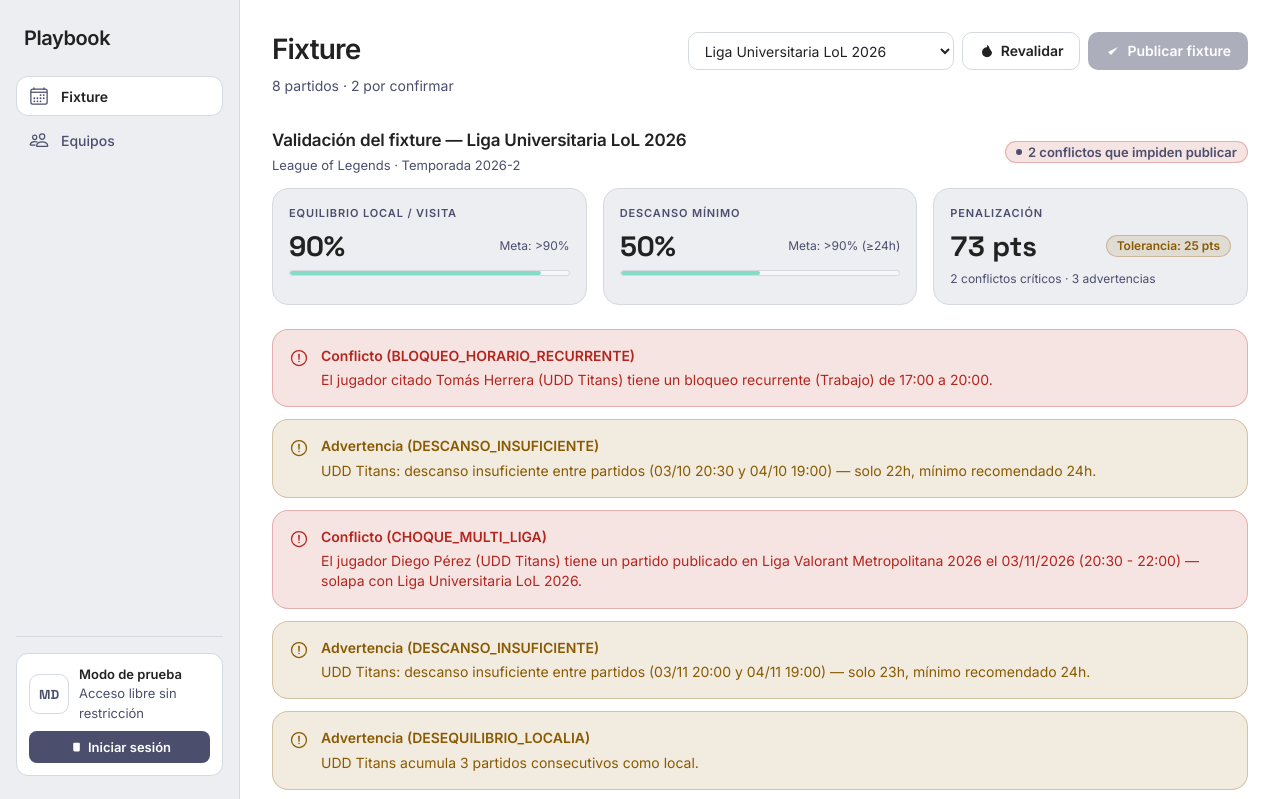
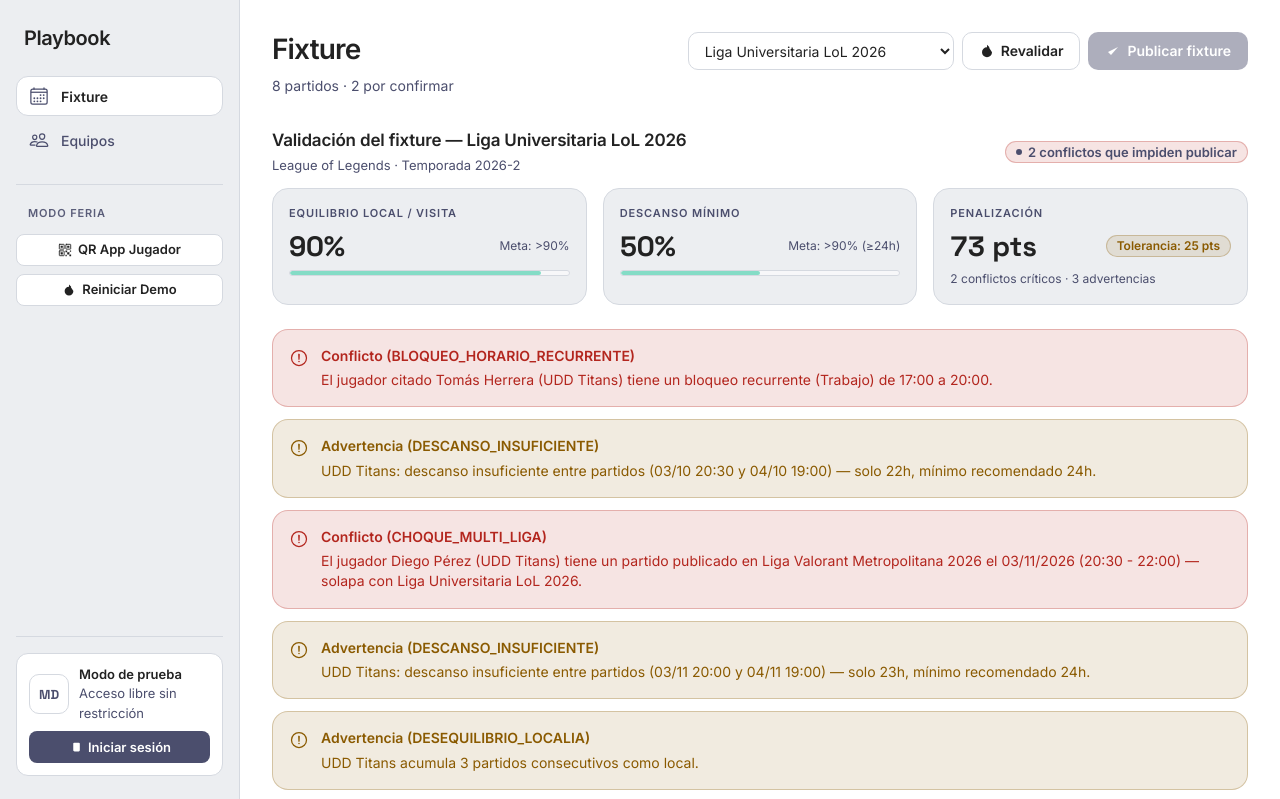
Before and after one commit to javituuu/Playbook_TecnologiasAPPs, a Laravel app: page / in a window 1280 px wide. Shown: the top 799 px of the page. Run offline with Laravel 12, Linux system fonts and the light colour scheme; data comes from the database, SQL or seed files in the repository.

Commit message:
feat: integracion feria de ciencias (tunel cloudflare, qr jugador y reset rapido)

```diff
--- a/ionic/playbook-jugador/src/app/login/login.page.ts
+++ b/ionic/playbook-jugador/src/app/login/login.page.ts
@@ -39,6 +39,12 @@ export class LoginPage implements OnInit, OnDestroy {
       .finally(() => { this.listo = true; this.cdr.detectChanges(); });
   }
 
+  entrarDemo(correo: string) {
+    this.email = correo;
+    this.password = 'password';
+    this.entrar();
+  }
+
   async entrar() {
     if (this.cargando || this.bloqueadoHasta > 0) return;
     this.cargando = true;
--- a/ionic/playbook-jugador/src/environments/environment.prod.ts
+++ b/ionic/playbook-jugador/src/environments/environment.prod.ts
@@ -1,5 +1,5 @@
 export const environment = {
   production: true,
-  // cambiar al desplegar
-  apiUrl: 'http://localhost:8000/api'
+  // En modo Feria / producción servida por Laravel (/jugador), apunta al mismo origen (/api)
+  apiUrl: '/api'
 };
--- a/laravel/app/Http/Controllers/Panel/PanelWebController.php
+++ b/laravel/app/Http/Controllers/Panel/PanelWebController.php
@@ -21,10 +21,13 @@ use App\Models\InscripcionLiga;
 use App\Models\Liga;
 use App\Models\Partido;
 use App\Models\User;
+use App\Services\Demo\DemoResetService;
 use App\Services\Disponibilidad\MotorConflictosService;
 use Carbon\CarbonImmutable;
 use Illuminate\Http\RedirectResponse;
 use Illuminate\Http\Request;
+use Illuminate\Http\Response;
+use Illuminate\Support\Facades\Auth;
 use Illuminate\Support\Facades\Hash;
 use Illuminate\Support\Str;
 use Illuminate\Validation\Rule;
@@ -38,6 +41,7 @@ class PanelWebController extends Controller
 {
     public function __construct(
         private readonly MotorConflictosService $motor,
+        private readonly DemoResetService $demoReset,
     ) {}
 
     /**
@@ -678,6 +682,50 @@ class PanelWebController extends Controller
     }
 
     /**
+     * POST /demo/reset
+     * Reinicia la base de datos al estado limpio de fábrica de la demo (Feria de Ciencias)
+     * preservando la cuenta con la que el usuario estaba autenticado.
+     */
+    public function resetDemo(Request $request): RedirectResponse
+    {
+        $emailAnterior = $request->user()?->email;
+
+        $ms = $this->demoReset->reset();
+
+        if ($emailAnterior) {
+            $nuevoUsuario = User::where('email', $emailAnterior)->first();
+            if ($nuevoUsuario) {
+                Auth::login($nuevoUsuario);
+            }
+        }
+
+        return redirect()
+            ->route('fixture')
+            ->with('ok', "Demo reiniciada al estado original ({$ms} ms). Lista para el siguiente visitante.");
+    }
+
+    /**
+     * GET /jugador/{any?}
+     * Sirve la Single Page Application (SPA) de Ionic compilada en public/jugador.
+     */
+    public function appJugador(): Response
+    {
+        $indexPath = public_path('jugador/index.html');
+
+        if (! file_exists($indexPath)) {
+            return response(
+                'La versión web del jugador aún no está compilada. Ejecuta ./feria.sh o compila Ionic en public/jugador.',
+                503
+            );
+        }
+
+        return response(file_get_contents($indexPath), 200, [
+            'Content-Type' => 'text/html; charset=UTF-8',
+            'Cache-Control' => 'no-cache, no-store, must-revalidate',
+        ]);
+    }
+
+    /**
      * Crea citaciones para los titulares y jugadores en prueba de los equipos del partido.
      */
     private function citarPlantelActivo(Partido $partido): void
--- a/laravel/app/Providers/AppServiceProvider.php
+++ b/laravel/app/Providers/AppServiceProvider.php
@@ -5,6 +5,7 @@ namespace App\Providers;
 use Illuminate\Cache\RateLimiting\Limit;
 use Illuminate\Http\Request;
 use Illuminate\Support\Facades\RateLimiter;
+use Illuminate\Support\Facades\URL;
 use Illuminate\Support\ServiceProvider;
 use Illuminate\Support\Str;
 
@@ -23,6 +24,10 @@ class AppServiceProvider extends ServiceProvider
      */
     public function boot(): void
     {
+        if (request()->header('X-Forwarded-Proto') === 'https') {
+            URL::forceScheme('https');
+        }
+
         RateLimiter::for('login', function (Request $request) {
             $throttleKey = Str::transliterate(
                 Str::lower((string) $request->input('email')).'|'.$request->ip()
--- /dev/null
+++ b/laravel/app/Services/Demo/DemoResetService.php
@@ -0,0 +1,71 @@
+<?php
+
+namespace App\Services\Demo;
+
+use Database\Seeders\DatabaseSeeder;
+use Illuminate\Support\Facades\DB;
+use Illuminate\Support\Facades\Schema;
+
+/**
+ * Servicio de reinicio rápido del estado de demostración (Feria de Ciencias).
+ * Vacía las tablas de negocio y vuelve a sembrar el DatabaseSeeder en milisegundos,
+ * sin ejecutar DDL de migraciones completas y preservando la sesión web activa si se indica.
+ */
+class DemoResetService
+{
+    /**
+     * Tablas de dominio que se limpian en cada ciclo de demostración.
+     *
+     * @var list<string>
+     */
+    private const TABLAS_NEGOCIO = [
+        'citaciones',
+        'partidos',
+        'inscripciones_liga',
+        'ligas',
+        'bloqueos_horarios',
+        'equipo_jugador',
+        'equipos',
+        'clubes',
+        'disciplinas',
+        'personal_access_tokens',
+        'users',
+    ];
+
+    /**
+     * Restaura la base de datos al estado limpio de fábrica de la demo.
+     */
+    public function reset(): float
+    {
+        $inicio = microtime(true);
+
+        Schema::disableForeignKeyConstraints();
+
+        try {
+            foreach (self::TABLAS_NEGOCIO as $tabla) {
+                if (Schema::hasTable($tabla)) {
+                    DB::table($tabla)->delete();
+                }
+            }
+
+            // En MySQL reiniciamos los autoincrementales para que los IDs sean siempre predecibles (1, 2, 3...)
+            if (DB::getDriverName() === 'mysql') {
+                foreach (self::TABLAS_NEGOCIO as $tabla) {
+                    if (Schema::hasTable($tabla)) {
+                        DB::statement("ALTER TABLE `{$tabla}` AUTO_INCREMENT = 1");
+                    }
+                }
+            } elseif (DB::getDriverName() === 'sqlite') {
+                if (Schema::hasTable('sqlite_sequence')) {
+                    DB::table('sqlite_sequence')->whereIn('name', self::TABLAS_NEGOCIO)->delete();
+                }
+            }
+        } finally {
+            Schema::enableForeignKeyConstraints();
+        }
+
+        app(DatabaseSeeder::class)->run();
+
+        return round((microtime(true) - $inicio) * 1000, 1);
+    }
+}
--- a/laravel/bootstrap/app.php
+++ b/laravel/bootstrap/app.php
@@ -18,6 +18,8 @@ return Application::configure(basePath: dirname(__DIR__))
         health: '/up',
     )
     ->withMiddleware(function (Middleware $middleware): void {
+        $middleware->trustProxies(at: '*');
+
         $middleware->alias([
             'role' => EnsureUserHasRole::class,
             'api.user' => ResolveApiUserMiddleware::class,
--- a/laravel/config/app.php
+++ b/laravel/config/app.php
@@ -53,6 +53,8 @@ return [
     */
 
     'url' => env('APP_URL', 'http://localhost'),
+
+    'public_url' => env('PLAYBOOK_PUBLIC_URL'),
 
     /*
     |--------------------------------------------------------------------------
--- a/laravel/public/css/panel.css
+++ b/laravel/public/css/panel.css
@@ -2448,3 +2448,82 @@ input[type="radio"] {
     scroll-behavior: auto !important;
   }
 }
+
+/* ==========================================================================
+   19. MODO FERIA DE CIENCIAS · CONTROLES LATERALES Y MODAL QR
+   ========================================================================== */
+
+.lateral__feria {
+  display: flex;
+  flex-direction: column;
+  gap: 8px;
+  padding-top: 12px;
+  border-top: 1px solid var(--borde);
+}
+
+.lateral__feria form {
+  margin: 0;
+}
+
+.modal-qr {
+  padding: 0;
+  border: 1px solid var(--borde);
+  border-radius: 16px;
+  background: var(--superficie-elevada);
+  color: var(--texto);
+  max-width: 440px;
+  width: calc(100% - 32px);
+}
+
+.modal-qr::backdrop {
+  background: rgba(18, 19, 26, 0.65);
+  backdrop-filter: blur(2px);
+}
+
+.modal-qr__tarjeta {
+  display: flex;
+  flex-direction: column;
+  gap: 16px;
+  padding: 24px;
+}
+
+.modal-qr__cabecera {
+  display: flex;
+  align-items: flex-start;
+  justify-content: space-between;
+  gap: 12px;
+}
+
+.modal-qr__cabecera h2 {
+  font-size: 20px;
+  font-weight: 700;
+}
+
+.modal-qr__subtexto {
+  margin: 0;
+  font-size: 14px;
+  line-height: 1.45;
+}
+
+.modal-qr__lienzo {
+  display: flex;
+  align-items: center;
+  justify-content: center;
+  padding: 16px;
+  border: 1px solid var(--borde);
+  border-radius: 12px;
+  background: #ffffff;
+}
+
+.modal-qr__lienzo img {
+  display: block;
+  width: 220px;
+  height: 220px;
+  border-radius: 8px;
+}
+
+.modal-qr__acciones {
+  display: flex;
+  flex-direction: column;
+  gap: 8px;
+}
--- a/laravel/resources/views/layouts/panel.blade.php
+++ b/laravel/resources/views/layouts/panel.blade.php
@@ -30,6 +30,23 @@
                     <span>Equipos</span>
                 </a>
             </nav>
+
+            <div class="lateral__feria">
+                <span class="nav__eyebrow">Modo Feria</span>
+
+                <button type="button" class="boton boton--secundario boton--compacto boton--ancho" onclick="document.getElementById('modal-qr-feria').showModal()">
+                    <x-icono nombre="qr-code-outline" />
+                    <span>QR App Jugador</span>
+                </button>
+
+                <form method="POST" action="{{ route('demo.reset') }}">
+                    @csrf
+                    <button type="submit" class="boton boton--secundario boton--compacto boton--ancho" title="Restaura partidos, rosters y citaciones al estado inicial en milisegundos">
+                        <x-icono nombre="refresh-outline" />
+                        <span>Reiniciar Demo</span>
+                    </button>
+                </form>
+            </div>
 
             <div class="lateral__pie">
                 @auth
@@ -101,5 +118,57 @@
             @yield('contenido')
         </main>
     </div>
+
+    @php
+        $urlJugador = rtrim(config('app.public_url') ?: request()->getSchemeAndHttpHost(), '/') . '/jugador/';
+    @endphp
+    <dialog id="modal-qr-feria" class="modal-qr" aria-labelledby="titulo-modal-qr">
+        <div class="modal-qr__tarjeta">
+            <header class="modal-qr__cabecera">
+                <div>
+                    <span class="nav__eyebrow" style="padding: 0;">Feria de Ciencias</span>
+                    <h2 id="titulo-modal-qr">Vista Web del Jugador</h2>
+                </div>
+                <button type="button" class="boton boton--secundario boton--compacto" onclick="document.getElementById('modal-qr-feria').close()">
+                    Cerrar
+                </button>
+            </header>
+
+            <p class="tenue modal-qr__subtexto">
+                Escanea el código QR con tu celular para abrir la aplicación del jugador (agenda, citaciones y bloqueos horarios) conectada en vivo a este panel.
+            </p>
+
+            <div class="modal-qr__lienzo">
+                <img
+                    id="img-qr-jugador"
+                    src="https://api.qrserver.com/v1/create-qr-code/?size=260x260&margin=10&data={{ urlencode($urlJugador) }}"
+                    alt="Código QR hacia {{ $urlJugador }}"
+                    width="240"
+                    height="240"
+                >
+            </div>
+
+            <div class="campo">
+                <label for="input-url-jugador" class="label-bold">Enlace público (Cloudflare Tunnel / Red local)</label>
+                <input
+                    id="input-url-jugador"
+                    type="url"
+                    class="control font-grotesk"
+                    value="{{ $urlJugador }}"
+                    oninput="const v = this.value.trim(); if (v) { document.getElementById('img-qr-jugador').src = 'https://api.qrserver.com/v1/create-qr-code/?size=260x260&margin=10&data=' + encodeURIComponent(v); document.getElementById('link-abrir-jugador').href = v; }"
+                >
+                <span class="tenue" style="font-size: 12px;">
+                    Cuenta demo: <code>javier@email.com</code> · Clave: <code>password</code> (o botón de 1 clic en el login)
+                </span>
+            </div>
+
+            <div class="modal-qr__acciones">
+                <a id="link-abrir-jugador" href="{{ $urlJugador }}" target="_blank" rel="noopener" class="boton boton--primario boton--ancho">
+                    <x-icono nombre="phone-portrait-outline" />
+                    <span>Abrir App del Jugador en nueva pestaña</span>
+                </a>
+            </div>
+        </div>
+    </dialog>
 </body>
 </html>
--- a/laravel/routes/console.php
+++ b/laravel/routes/console.php
@@ -1,8 +1,16 @@
 <?php
 
+use App\Services\Demo\DemoResetService;
 use Illuminate\Foundation\Inspiring;
 use Illuminate\Support\Facades\Artisan;
 
 Artisan::command('inspire', function () {
     $this->comment(Inspiring::quote());
 })->purpose('Display an inspiring quote');
+
+Artisan::command('demo:reset', function (DemoResetService $demoReset) {
+    $ms = $demoReset->reset();
+    $this->info("⚡ Base de datos de demostración reiniciada en {$ms} ms.");
+    $this->line('   • Panel Web (Admin Liga): directiva.liga@playbook.cl / password');
+    $this->line('   • App Jugador (Ionic):    javier@email.com / password');
+})->purpose('Reinicia instantáneamente los datos de demostración para la Feria de Ciencias');
--- a/laravel/routes/web.php
+++ b/laravel/routes/web.php
@@ -34,3 +34,9 @@ Route::patch('/equipos/{equipo}/roster/{user}', [PanelWebController::class, 'upd
 Route::delete('/equipos/{equipo}/roster/{user}', [PanelWebController::class, 'destroyRosterMember'])
     ->whereNumber('user')
     ->name('equipos.roster.destroy');
+
+// 3. Modo Feria de Ciencias (Reinicio rápido de BD y Web App del Jugador integrada)
+Route::post('/demo/reset', [PanelWebController::class, 'resetDemo'])->name('demo.reset');
+Route::get('/jugador/{any?}', [PanelWebController::class, 'appJugador'])
+    ->where('any', '.*')
+    ->name('jugador.app');
```
Also changed, not shown: ionic/playbook-jugador/src/app/login/login.page.html (+10 -0 lines), ionic/playbook-jugador/src/app/login/login.page.scss (+19 -0 lines), laravel/tests/Feature/PanelWebTest.php (+36 -0 lines), README_FERIA.md (added), laravel/resources/svg/phone-portrait-outline.svg (added), laravel/resources/svg/qr-code-outline.svg (added), 2 other files.
